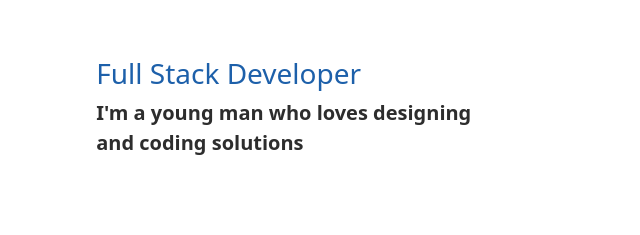
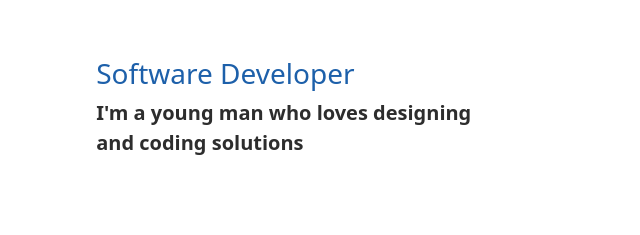
Before and after one commit to FrankcoMiguel/Portfolio, a Gatsby site: page / in a window 1280 px wide. Shown: the part 397-632 px from the top of the page, 590-1230 px from the left. Built offline with nearby package versions, Linux system fonts and the light colour scheme; Gatsby itself is replaced by a stand-in of ours.

Commit message:
dev role changed

```diff
--- a/src/pages/index.js
+++ b/src/pages/index.js
@@ -59,7 +59,7 @@ export default function Home() {
         <div className="Greeting">
           <h4>Hey there, I am</h4>
           <h1>Frank Miguel Orozco</h1>
-          <h3>Full Stack Developer</h3>
+          <h3>Software Developer</h3>
           <p>I'm a young man who loves designing and coding solutions</p>
         </div>
       </div>
```
